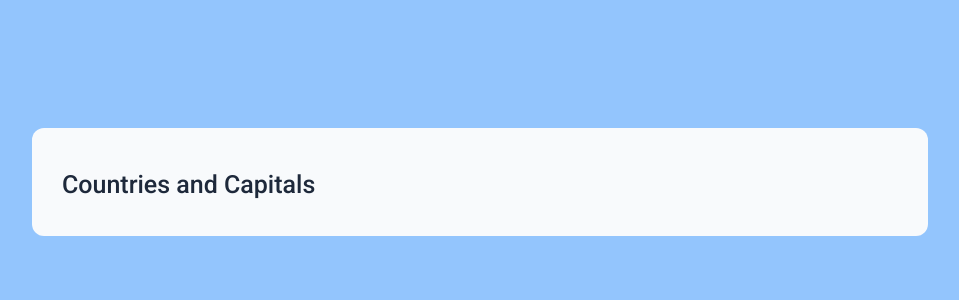
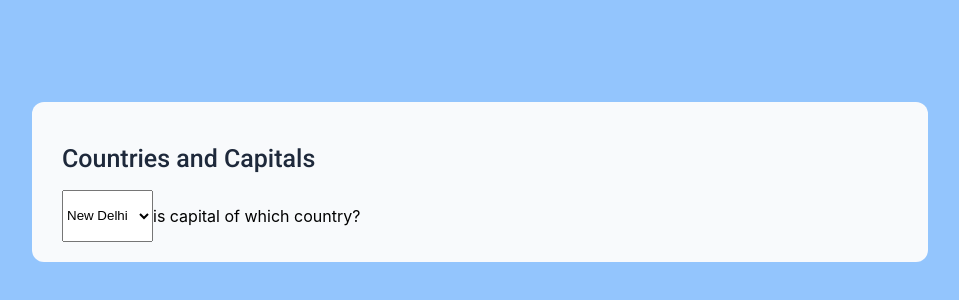
Before and after one commit to vineethsankre/React-CapitalsApp, a React (Create React App) app: page / in a window 1280 px wide. Shown: the part 218-518 px from the top of the page, without its empty margins (160-1119 px from the left). Built offline with nearby package versions, Linux system fonts and the light colour scheme; a web font is replaced by a local one.

Commit message:
select menu added

```diff
--- a/src/components/Capitals/index.css
+++ b/src/components/Capitals/index.css
@@ -17,3 +17,7 @@
   color: #1e293b;
   font-weight: 500;
 }
+.question-container{
+  display: flex;
+  flex-direction: row;
+}
--- a/src/components/Capitals/index.js
+++ b/src/components/Capitals/index.js
@@ -35,6 +35,16 @@ class Capitals extends Component {
       <div className="app-container">
         <div className="capitals-container">
           <h1 className="heading">Countries and Capitals</h1>
+          <div className="question-container">
+            <select>
+              {countryAndCapitalsList.map(eachCountry => (
+                <option value={eachCountry.id}>
+                  {eachCountry.capitalDisplayText}
+                </option>
+              ))}
+            </select>
+            <p>is capital of which country?</p>
+          </div>
         </div>
       </div>
     )
```
